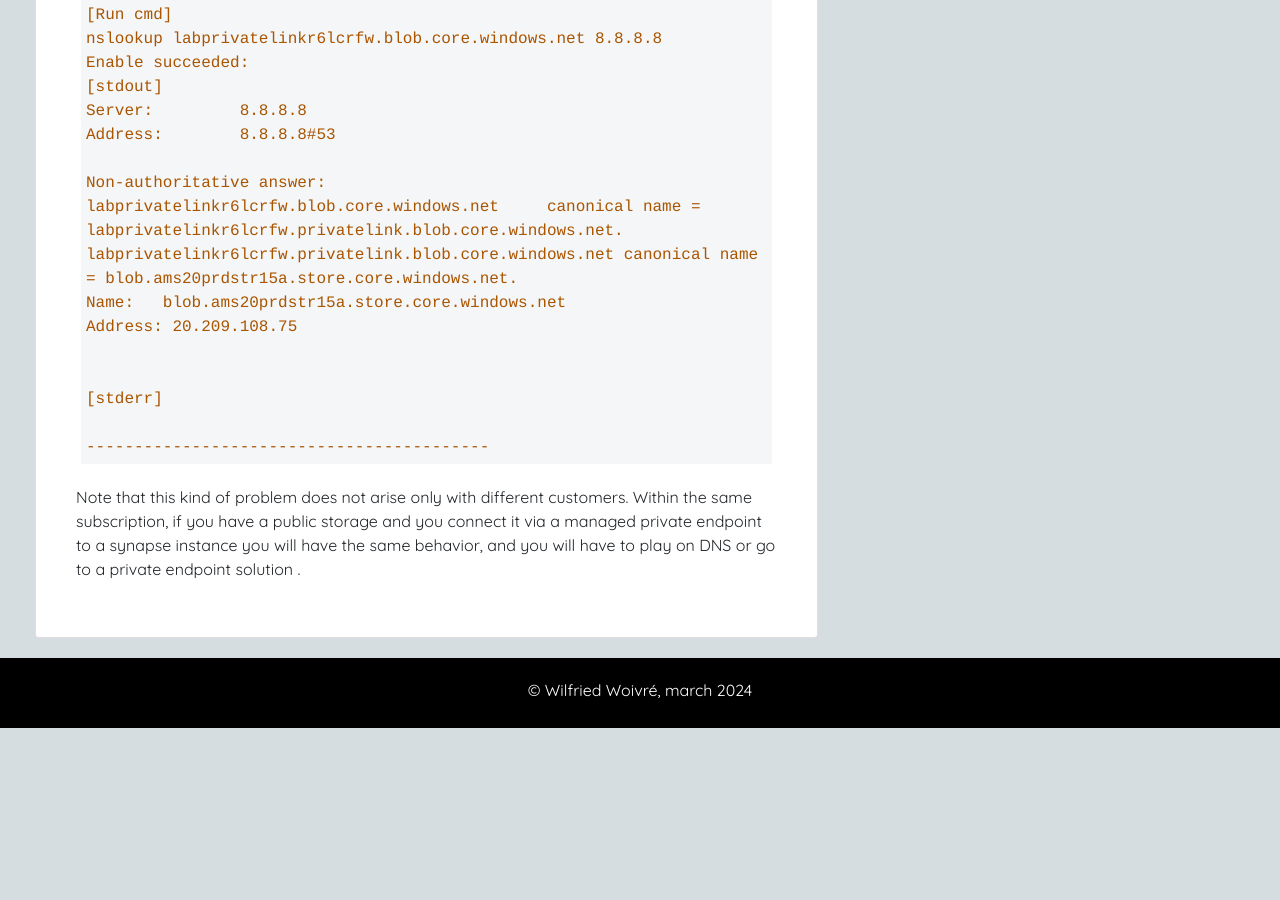
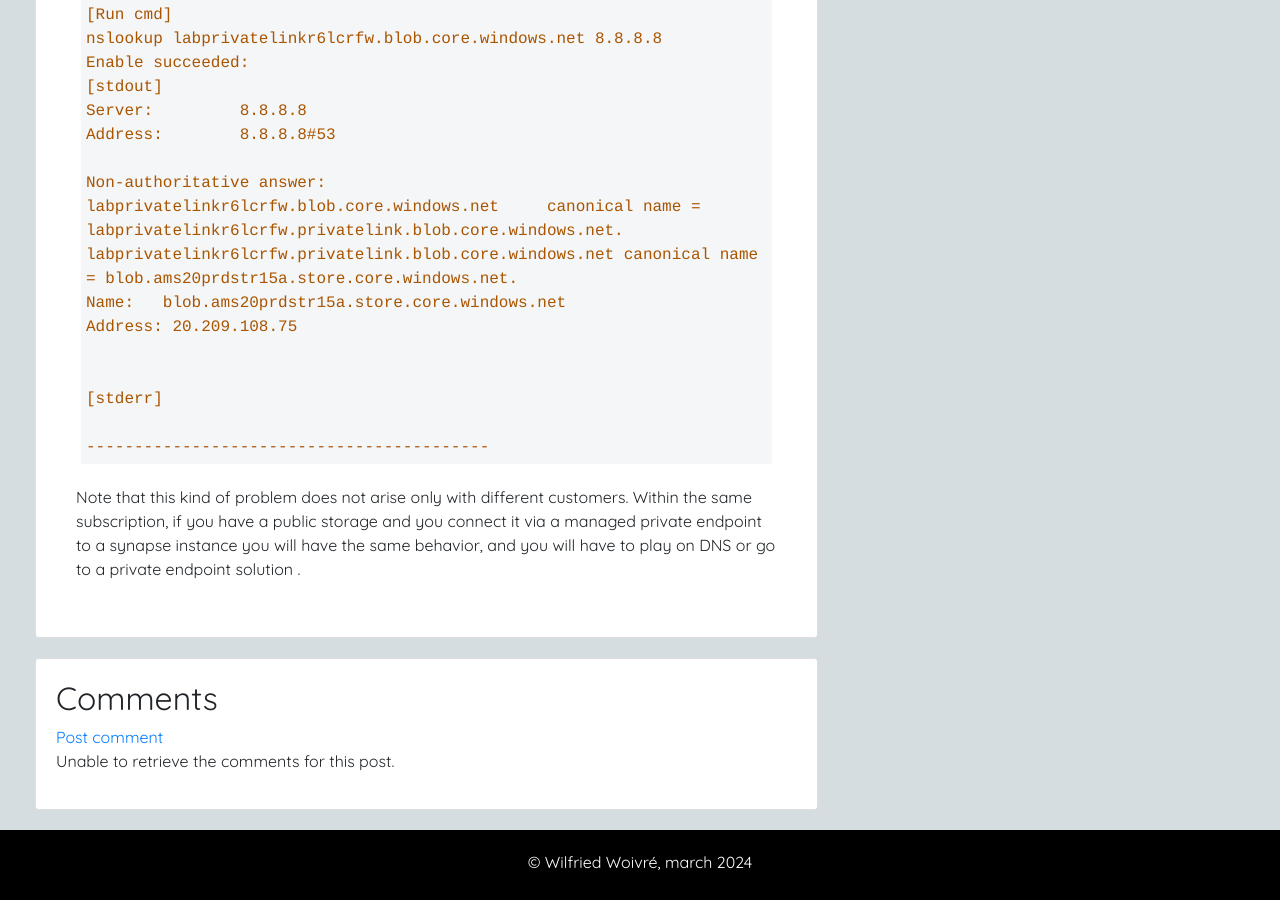
Before and after one commit to wilfriedwoivre/wilfriedwoivre.en.github.io, a Jekyll site: the page built from _posts/2024-03-12-azure-private-endpoint-deep-dive-on-dns-resolution.md, in a window 1280 px wide and 900 px high, scrolled down 9100 px. Built offline with Jekyll 4.4.1, drawn with Linux system fonts in a browser that asks for light colours; nearby versions of some CDN libraries; before the commit the page ends 9828 px from its top, so only the background shows below that; some of the changed lines change nothing that is shown.

Commit message:
Add comment id

```diff
--- a/_posts/2024-03-12-azure-private-endpoint-deep-dive-on-dns-resolution.md
+++ b/_posts/2024-03-12-azure-private-endpoint-deep-dive-on-dns-resolution.md
@@ -3,7 +3,7 @@ layout: post
 title: Azure Private Endpoint - Deep dive on DNS resolution
 date: 2024-03-12
 categories: [ "Azure", "Network", "Private Endpoint" ]
-githubcommentIdtoreplace:
+comments_id: 28
 ---
 
 It's been a while since I tell myself that the management of private endpoints on Azure is not that trivial as that. In my opinion, the Azure documentation can mislead you by making you believe that it will solve all your problems of access to your resources, security, and so on, and all with a few clicks of Azure.
```
